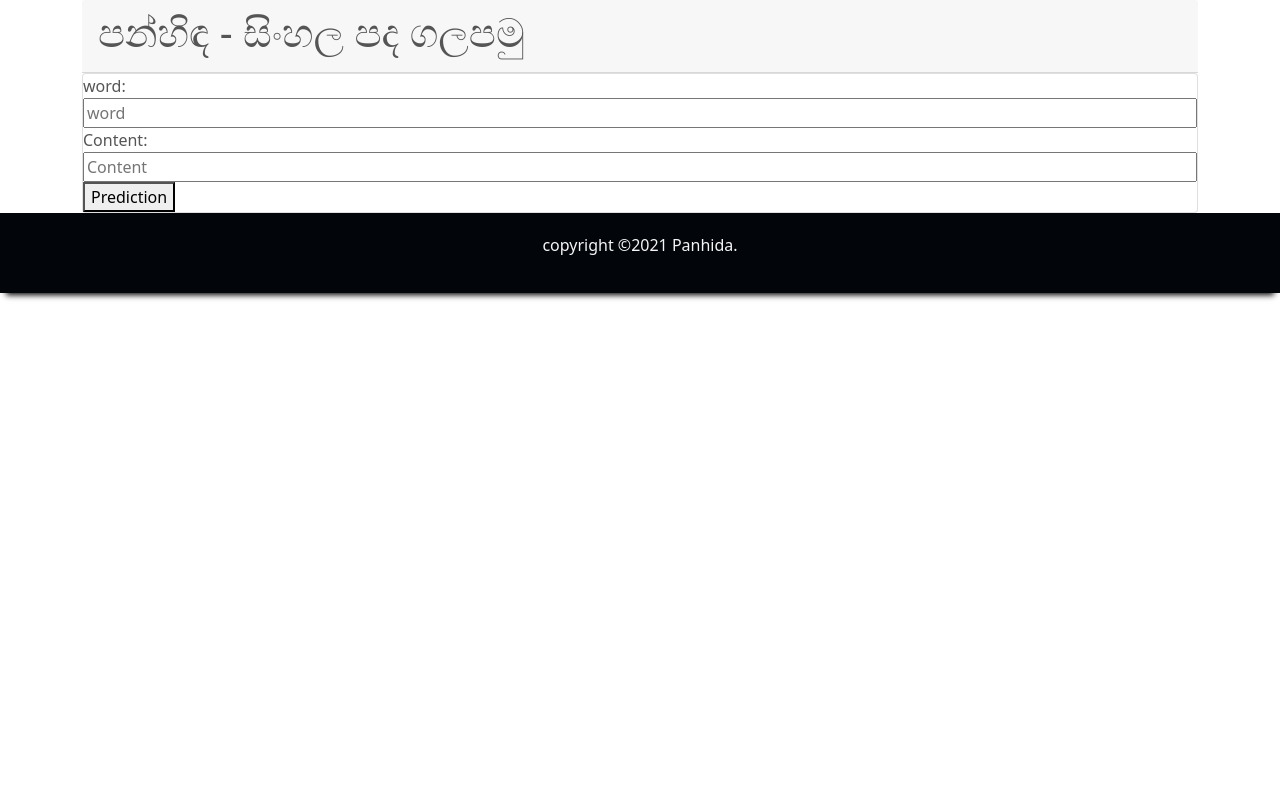
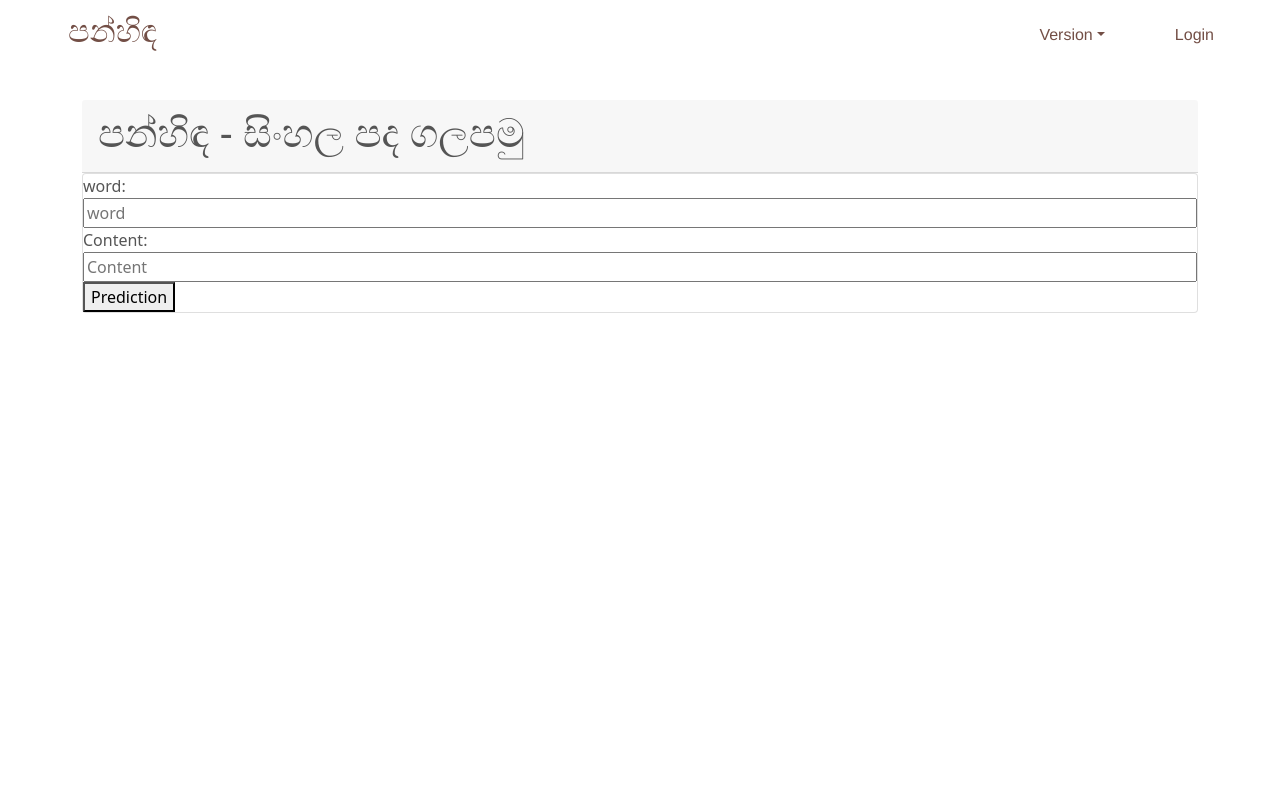
Before and after one commit to Panhinda/Panhinda-Frontend, a React (Create React App) app: page / in a window 1280 px wide. Shown: the top 800 px of the page. Built offline with nearby package versions, Linux system fonts and the light colour scheme.

Commit message:
nav bar done

```diff
--- a/src/App.js
+++ b/src/App.js
@@ -4,13 +4,15 @@ import './App.css';
 import 'bootstrap/dist/css/bootstrap.min.css';
 //import NavBar from './components/shared components/header/header';
 import Login from "./components/pages/log in/login";
-import TPU from "./components/pages/tpu/tpu";
+// import TPU from "./components/pages/tpu/tpu";
 import Dashboard from "./components/pages/dashboard/dashboard"
 import CreatePost from './components/pages/create post/createPost'
 import ViewPost from './components/pages/viewPost/ViewPost';
 import {BrowserRouter, Route} from 'react-router-dom';
 import Footer from './components/shared components/footer/footer';
 import { ToastContainer } from 'react-toastify';
+import LandingPage  from './components/pages/MainView/landingpage';
+
 
 import 'react-toastify/dist/ReactToastify.css';
 
@@ -20,7 +22,8 @@ function App() {
     <div className="app-container">
       <BrowserRouter>
 
-      <Route path="/" exact component ={TPU}/>
+
+      <Route path="/" exact component ={LandingPage}/>
       <Route path="/login" exact component ={Login}/>
       <Route path="/dashboard" exact component ={Dashboard}/>
       <Route path="/dashboard/createPost" exact component ={CreatePost}/>
--- /dev/null
+++ b/src/components/pages/MainView/Nav/Header.scss
@@ -0,0 +1,96 @@
+.h2, h2{
+    color: #734F46 !important;
+}
+
+.navbar{
+    background-color: rgba(255,255,255,0.8)!important;
+    height: 70px;
+    -webkit-backdrop-filter: blur(30) !important;
+    backdrop-filter: blur(30px) !important;
+    padding-left: 68px;
+    padding-right: 40px;
+
+}
+
+
+.navbar-nav a{
+    text-decoration: none !important;
+}
+
+.navLink, .nav-link {
+
+    margin-left: 18px;
+    margin-right: 18px;
+    padding-left: 0;
+    padding-right: 0;
+    color: #734F46   !important;
+    transition: ease-in-out 0.2s;
+
+}
+
+.navLink:hover, .nav-link:hover{
+    color: #734F46 !important;
+    transition: ease-in-out 0.2s;
+
+}
+
+.dropdown-item{
+
+    color:#734F46 !important;
+    transition: ease-in-out 0.1s;
+}
+
+.navbar-collapse{
+    justify-content: flex-end;
+    // background-color: white;
+}
+
+.navbar-collapse.show{
+    background-color: rgba(255,255,255,0.95)!important;
+    -webkit-backdrop-filter: blur(0px) !important;
+    backdrop-filter: blur(10px) !important;
+}
+
+.navbar-toggler{
+    width: 40px;
+    height: 40px;
+    margin-left: 36px;
+    border-radius: 5px;
+    display: inline-block;
+    background-color: rgba(216, 63, 32, 0.1) !important;
+    border-color: transparent !important;
+    color: #734F46!important;
+    justify-content: center;
+    padding: 0 !important;
+}
+
+.navbar-toggler-icon{
+    width: 20px !important;
+    height: 20px !important;
+}
+
+@media only screen and (max-width: 1200px) {
+    .navLink, .nav-link{
+        margin: 0 10px 0 10px !important;
+    }
+
+    .dropdown-item{
+        text-align: center !important;
+        margin: 0 !important;
+    }
+
+}
+
+
+
+.dropdown-item.active, .dropdown-item:active{
+    background-color: #dddddd !important;
+}
+
+.dropdown-menu{
+    background-color: rgba(255,255,255,0.95)!important;
+    -webkit-backdrop-filter: blur(30) !important;
+    backdrop-filter: blur(30px) !important;
+    border: 0px solid #734F46 !important;
+    box-shadow: 10px 10px 50px #734F46;
+}
--- /dev/null
+++ b/src/components/pages/MainView/Nav/nav.js
@@ -0,0 +1,48 @@
+import React from 'react';
+import {Navbar, Nav, NavDropdown, Container} from 'react-bootstrap';
+
+import './Header.scss'
+
+import { Link } from 'react-router-dom';
+
+
+
+const Header = () => {
+    return (
+        <>
+            <Navbar className="navbar-custom" collapaseOnSelect fixed="top" expand="lg">
+
+                    <Navbar.Brand href="#">
+                   <h2>පන්හිඳ</h2>
+                    </Navbar.Brand>
+                    <Navbar.Toggle aria-controls="responsive-navbar-nav" />
+                    <Navbar.Collapse id="responsive-navbar-nav">
+                        <Nav>
+
+                            <NavDropdown className="navLink" title="Version" id="basic-nav-dropdown">
+
+                                <Link to="/">
+                                    <NavDropdown.Item href="#SignToWord">Version One</NavDropdown.Item>
+                                </Link>
+                                <NavDropdown.Divider />
+                                <Link to="/versiontwo">
+                                    <NavDropdown.Item href="#WordToSign">Version Two </NavDropdown.Item>
+                                </Link>
+
+
+                            </NavDropdown>
+                            <Link to="/Learning">
+                                <Nav.Link className="navLink" href="#Learning">Login</Nav.Link>
+                            </Link>
+
+
+                        </Nav>
+
+                    </Navbar.Collapse>
+
+            </Navbar>
+        </>
+    )
+}
+
+export default Header;
--- /dev/null
+++ b/src/components/pages/MainView/landingpage.js
@@ -0,0 +1,18 @@
+import React from "react";
+import Version2 from "./../tpu/tpu"
+import Header  from "./Nav/nav";
+function LandingPage() {
+
+  return (
+    <div className="app-container">
+        <Header/>
+        <div className="banner">
+        <Version2/>
+        </div>
+
+    </div>
+
+  );
+}
+
+export default  LandingPage;
--- a/src/components/pages/tpu/tpu.js
+++ b/src/components/pages/tpu/tpu.js
@@ -3,6 +3,7 @@ import './tpu.scss'
 import axios from 'axios';
 //import { connect } from 'react-redux';
 //import { predictionResultV2 } from '../../../redux/actions'
+
 
 
 class Home extends Component {
@@ -40,6 +41,7 @@ class Home extends Component {
     render() {
         return (
             <div className="container">
+
                     <div className="card-header"><h1>පන්හිඳ - සිංහල පද ගලපමු</h1></div>
 
                     <div className="card card-statistics custom-card-bottom">
--- a/src/components/pages/tpu/tpu.scss
+++ b/src/components/pages/tpu/tpu.scss
@@ -1,5 +1,5 @@
 .container{
-
+margin-top: 100px;
     height:100vh;
 }
 
```
Also changed, not shown: src/components/pages/MainView/LandingPage.css (added).
